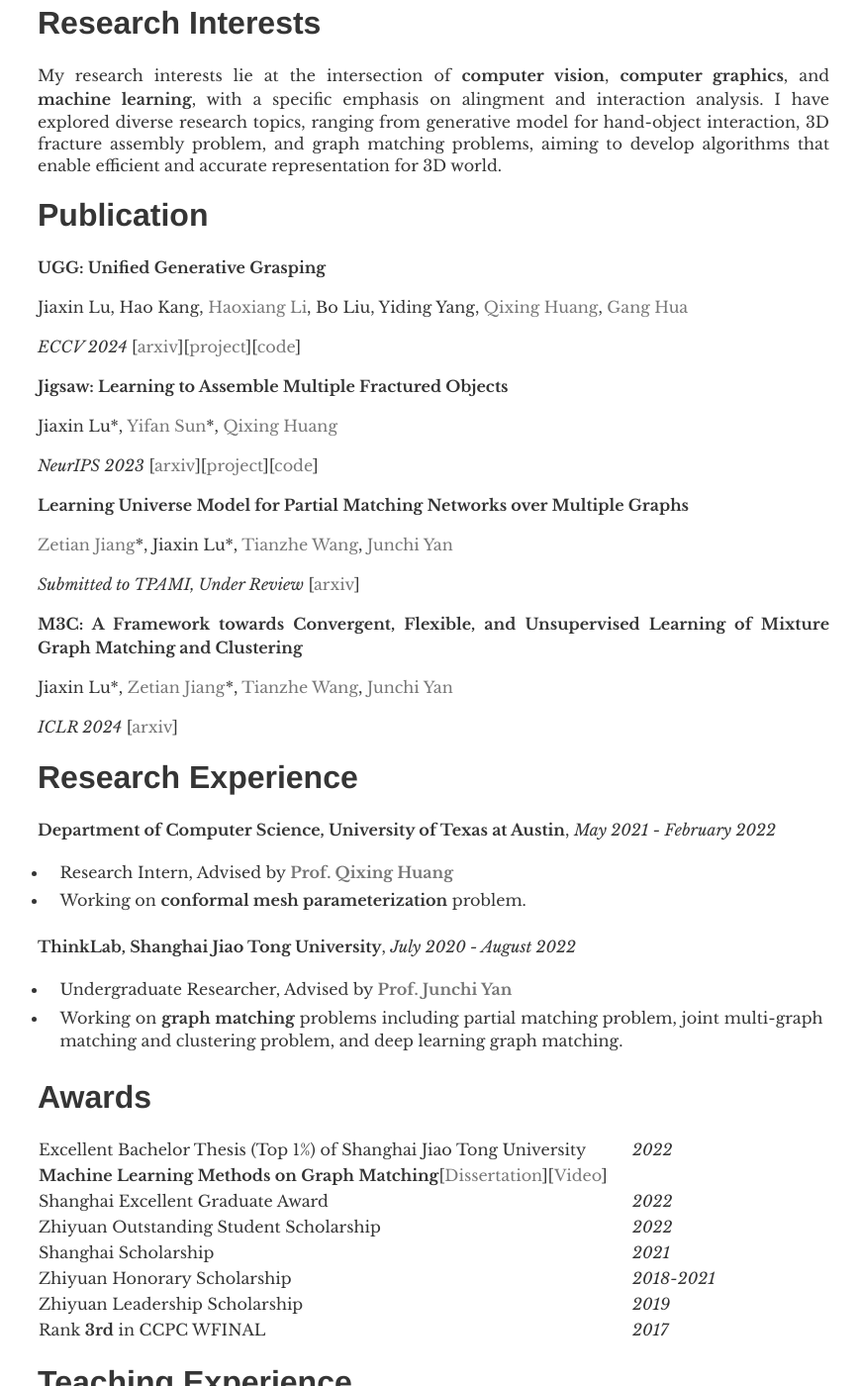
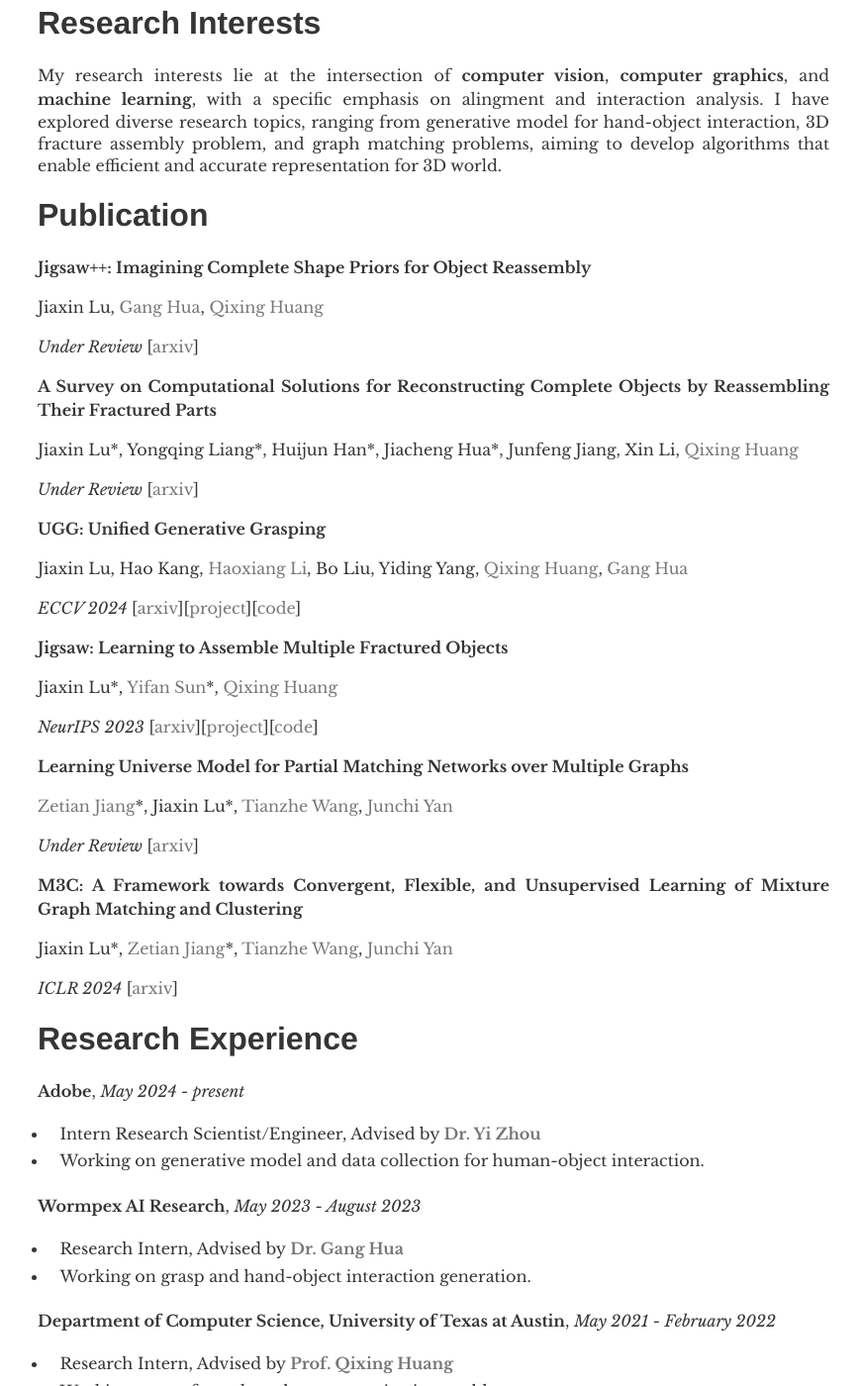
Before and after one commit to Jiaxin-Lu/Jiaxin-Lu.github.io, a Jekyll site: the page built from index.md, in a window 1280 px wide and 1400 px high, scrolled down 865 px. Shown: the whole window at 99% size, without its empty margins (202-1071 px from the left). Built offline with Jekyll 4.4.1, drawn with Linux system fonts in a browser that asks for light colours; some of the changed text lies outside the part shown.

Commit message:
update 2024/10/22

```diff
--- a/index.md
+++ b/index.md
@@ -59,6 +59,19 @@ My research interests lie at the intersection of **computer vision**, **computer
 
 # Publication
 
+**Jigsaw++: Imagining Complete Shape Priors for Object Reassembly**
+
+Jiaxin Lu, [Gang Hua](https://www.ganghua.org/), [Qixing Huang](https://www.cs.utexas.edu/~huangqx/)
+
+*Under Review* [[arxiv](https://arxiv.org/abs/2410.11816)]
+
+**A Survey on Computational Solutions for Reconstructing Complete Objects by Reassembling Their Fractured Parts**
+
+Jiaxin Lu&#42;, Yongqing Liang&#42;, Huijun Han&#42;, Jiacheng Hua&#42;, Junfeng Jiang, Xin Li, [Qixing Huang](https://www.cs.utexas.edu/~huangqx/)
+
+*Under Review* [[arxiv](https://arxiv.org/abs/2410.14770)]
+
+
 **UGG: Unified Generative Grasping**
 
 Jiaxin Lu, Hao Kang, [Haoxiang Li](https://blog.haoxiang.org/haoxiang.html), Bo Liu, Yiding Yang, [Qixing Huang](https://www.cs.utexas.edu/~huangqx/), [Gang Hua](https://www.ganghua.org/)
@@ -75,7 +88,7 @@ Jiaxin Lu&#42;, [Yifan Sun](https://yifansun12.wixsite.com/mysite)&#42;, [Qixing
 
 [Zetian Jiang](https://sites.google.com/view/zetianjiang)&#42;, Jiaxin Lu&#42;, [Tianzhe Wang](https://sites.google.com/view/tianzhe-wang/home), [Junchi Yan](https://thinklab.sjtu.edu.cn/)
 
-*Submitted to TPAMI, Under Review* [[arxiv](https://arxiv.org/abs/2210.10374)]
+*Under Review* [[arxiv](https://arxiv.org/abs/2210.10374)]
 
 **M3C: A Framework towards Convergent, Flexible, and Unsupervised Learning of Mixture Graph Matching and Clustering**
 
@@ -85,15 +98,25 @@ Jiaxin Lu&#42;, [Zetian Jiang](https://sites.google.com/view/zetianjiang)&#42;,
 
 # Research Experience
 
+**Adobe**, *May 2024 - present*
+
+* Intern Research Scientist/Engineer, Advised by [**Dr. Yi Zhou**](https://zhouyisjtu.github.io/)
+* Working on generative model and data collection for human-object interaction.
+
+**Wormpex AI Research**, *May 2023 - August 2023*
+
+* Research Intern, Advised by [**Dr. Gang Hua**](https://www.ganghua.org/)
+* Working on grasp and hand-object interaction generation.
+
 **Department of Computer Science, University of Texas at Austin**, *May 2021 - February 2022*
 
 * Research Intern, Advised by [**Prof. Qixing Huang**](https://www.cs.utexas.edu/~huangqx/)
-* Working on **conformal mesh parameterization** problem.
+* Working on conformal mesh parameterization problem.
 
 **ThinkLab, Shanghai Jiao Tong University**, *July 2020 - August 2022*
 
 * Undergraduate Researcher, Advised by [**Prof. Junchi Yan**](https://thinklab.sjtu.edu.cn/)
-* Working on **graph matching** problems including partial matching problem, joint multi-graph matching and clustering problem, and deep learning graph matching.
+* Working on graph matching problems including partial matching problem, joint multi-graph matching and clustering problem, and deep learning graph matching.
 
 # Awards
 
```
Also changed, not shown: other parts of index.md (+6 -0 lines), 1 other file.
